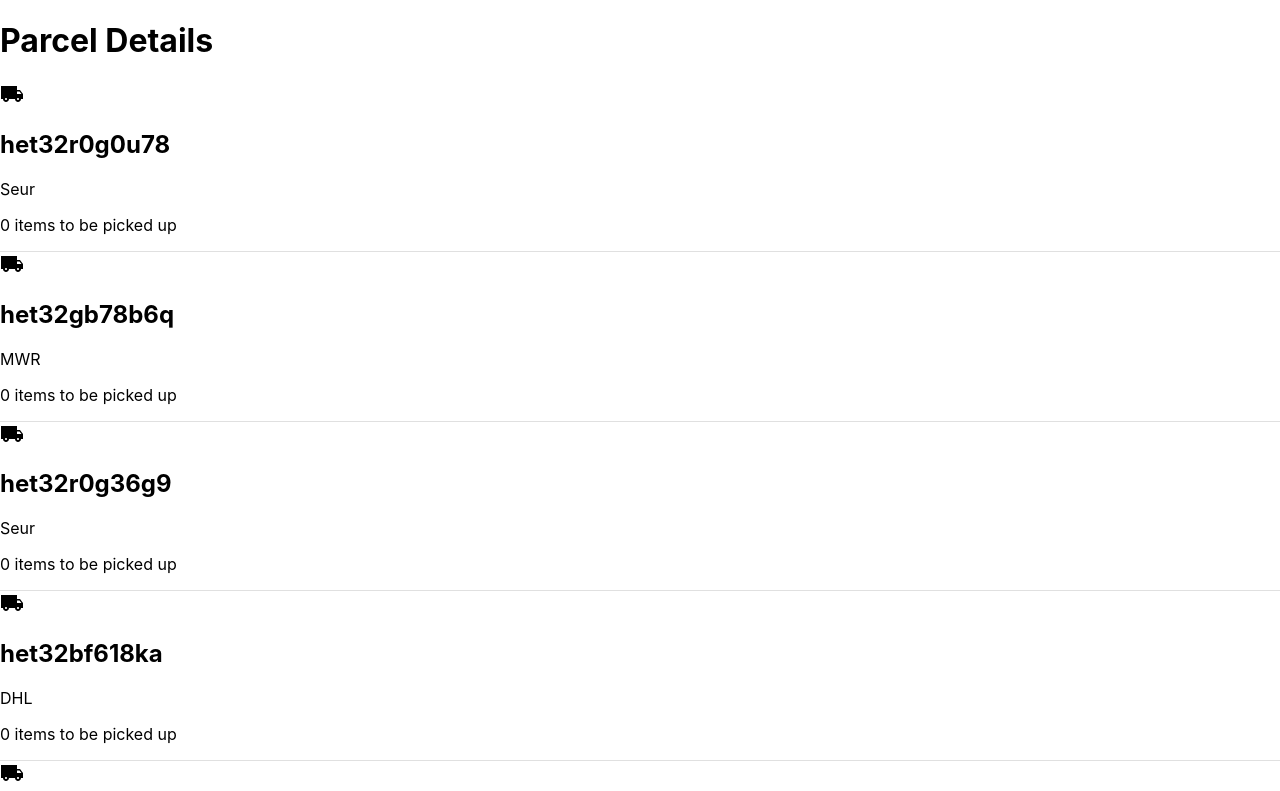
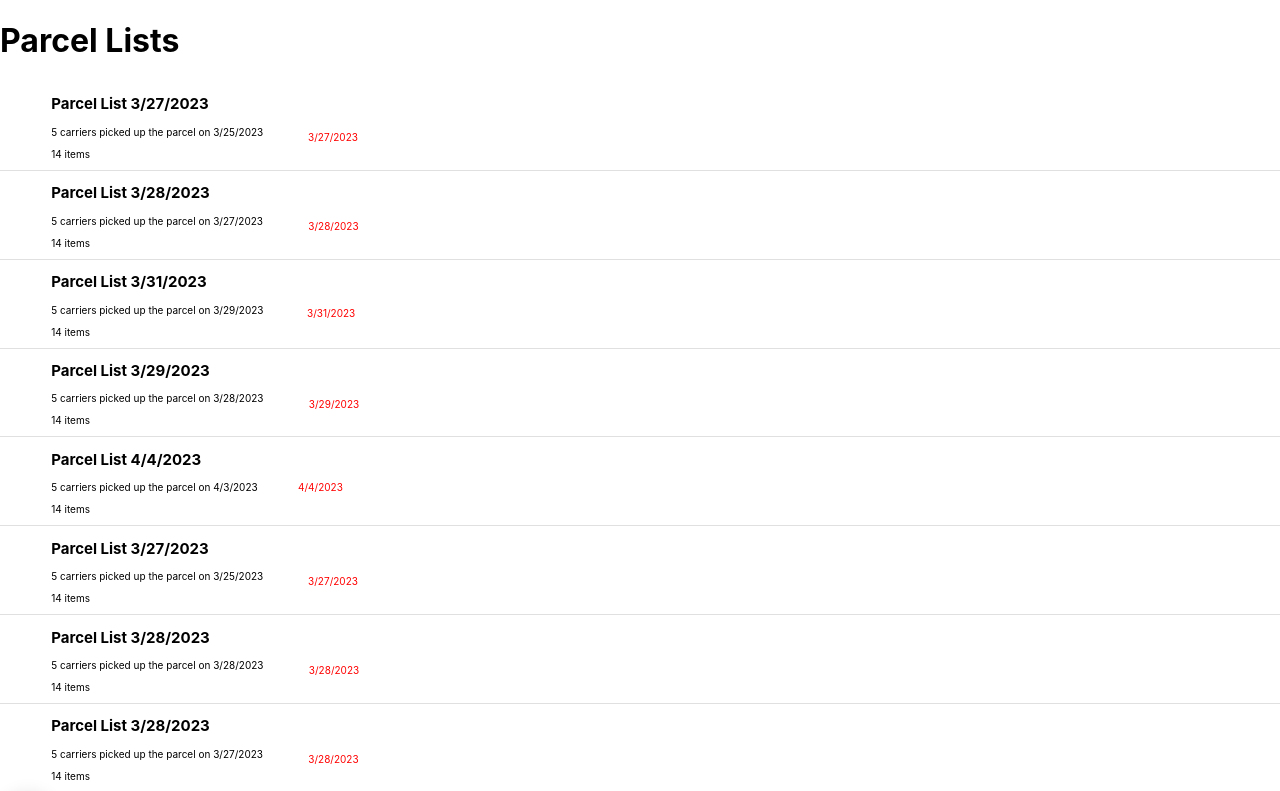
Before and after one commit to JessRm04/mediamarkt-orders-solution, a React (Create React App) app: page / in a window 1280 px wide. Shown: the top 791 px of the page. Built offline with nearby package versions, Linux system fonts and the light colour scheme.

Commit message:
add Add functionality, orders can be created

```diff
--- a/src/App.js
+++ b/src/App.js
@@ -8,7 +8,7 @@ function App() {
   return (
     <>
     <Routes>
-        <Route path="/" element={<ParcelList/>} />
+        <Route path="/" element={<ParcelLists/>} />
       </Routes>
     </>
   );
--- a/src/assets/components/molecules/ParcelInformationModal.jsx
+++ b/src/assets/components/molecules/ParcelInformationModal.jsx
@@ -1,12 +1,12 @@
 import React, { useRef, useEffect } from 'react';
-import './parcelInformationModal.css'
+import './parcelInformationModal.css';
 import TextField from '@mui/material/TextField';
 import Button from '@mui/material/Button';
 
-
-
-function ParcelInformationModal({ onClose }) {
+function ParcelInformationModal({ onClose, onSubmit }) {
   const modalRef = useRef();
+  const idRef = useRef();
+  const carrierIdRef = useRef();
 
   useEffect(() => {
     const handleClickOutside = (event) => {
@@ -20,9 +20,17 @@ function ParcelInformationModal({ onClose }) {
     };
   }, [onClose]);
 
+  const handleSubmit = () => {
+    // Obtiene los valores de los campos de texto
+    const id = idRef.current.value;
+    const carrierId = carrierIdRef.current.value;
+
+    // Llama al prop onSubmit con los valores de los campos de texto
+    onSubmit(id, carrierId);
+  };
+
   return (
     <>
-
       <div class="modalOverlay"></div>
       <div ref={modalRef}>
         <div className="modalContainer">
@@ -34,22 +42,26 @@ function ParcelInformationModal({ onClose }) {
                 id="filled-required"
                 label="ID"
                 variant="filled"
+                inputRef={idRef}
               />
               <TextField
                 required
                 id="filled-required"
                 label="Carrier ID"
                 variant="filled"
+                inputRef={carrierIdRef}
               />
             </div>
           </form>
           <br></br>
-                <Button className="button" variant="contained" color="secondary">ADD</Button>
+          <Button className="button" variant="contained" color="secondary" onClick={handleSubmit}>
+            ADD
+          </Button>
           <br></br>
         </div>
       </div>
     </>
   );
-};
+}
 
 export default ParcelInformationModal;
--- a/src/assets/pages/ParcelList.jsx
+++ b/src/assets/pages/ParcelList.jsx
@@ -1,17 +1,17 @@
 import React from 'react';
 import ParcelDetails from '../components/atoms/parcelDetails/ParcelDetails'
-import data from './transportist.json';
-import product from './product.json'
+import data from './data.json';
+import transportistData from './transportist.json';
 
 function ParcelList() {
-  const combinedData = data.map(parcel => {
-    const products = product.filter(item => item.id.$oid === parcel.id.$oid);
-    return {
-      oid: parcel.id.$oid,
-      shippingCompany: parcel.companyName,
-      carriers: products.length
-    }
-  });
+    const combinedData = transportistData.map(parcel => {
+      const dataParcel = data.find(item => item.id.$oid === parcel.id.$oid);
+      return {
+        oid: parcel.id.$oid,
+        shippingCompany: parcel.companyName,
+        carriers: dataParcel ? dataParcel.itemsCount : 0
+      }
+    });
 
   return (
     <div>
--- a/src/assets/pages/ParcelLists.jsx
+++ b/src/assets/pages/ParcelLists.jsx
@@ -1,16 +1,15 @@
 import React, { useState } from 'react';
 import ParcelInformationModal from '../components/molecules/ParcelInformationModal';
 import OrderDetails from '../components/atoms/orderDetails/OrderDetails';
-import data from './data.json';
+import dataJson from './data.json';
+import transportistJson from './transportist.json';
 import Fab from '@mui/material/Fab';
 import AddIcon from '@mui/icons-material/Add';
 
+function ParcelLists() {
+  const [isModalOpen, setIsModalOpen] = useState(false);
+  const [modalData, setModalData] = useState(null);
 
-function ParcelLists() {
-
-  const returnData = data.slice(0, 8);
-
-  const [isModalOpen, setIsModalOpen] = useState(false);
   const handleOpenModal = () => {
     setIsModalOpen(true);
   };
@@ -19,22 +18,39 @@ function ParcelLists() {
     setIsModalOpen(false);
   };
 
+  const handleModalSubmit = (id, carrierId) => {
+    // Busca los datos correspondientes en data.json y transportist.json
+    const data = dataJson.find((item) => item.id.$oid === id);
+    const carrierData = transportistJson.find((item) => item.id.$oid === carrierId);
+
+    // Actualiza el estado modalData
+    setModalData({ data, carrierData });
+
+    // Cierra el modal
+    setIsModalOpen(false);
+  };
+
   return (
     <>
       <h1>Parcel Lists</h1>
       <div>
-      {returnData.map((parcel) => (
+        {dataJson.slice(0, 8).map((parcel) => (
+          <OrderDetails key={parcel.id} deliveryDate={parcel.deliveryDate} pickupDate={parcel.pickupDate} />
+        ))}
+        {modalData && (
           <OrderDetails
-          key={parcel.id}
-          deliveryDate={parcel.deliveryDate}
-          pickupDate={parcel.pickupDate}
+            deliveryDate={modalData.data.deliveryDate}
+            pickupDate={modalData.data.pickupDate}
+            carrierCompanyName={modalData.carrierData.companyName}
+            // ...
           />
-      ))}
+        )}
         <Fab color="secondary" aria-label="add" onClick={handleOpenModal}>
-        <AddIcon/>
+          <AddIcon />
         </Fab>
         {isModalOpen && (
-        <ParcelInformationModal onClose={handleCloseModal} />)}
+          <ParcelInformationModal onClose={handleCloseModal} onSubmit={handleModalSubmit} />
+        )}
       </div>
     </>
   );
```
Lines whose indentation alone changed are shown as unchanged.
